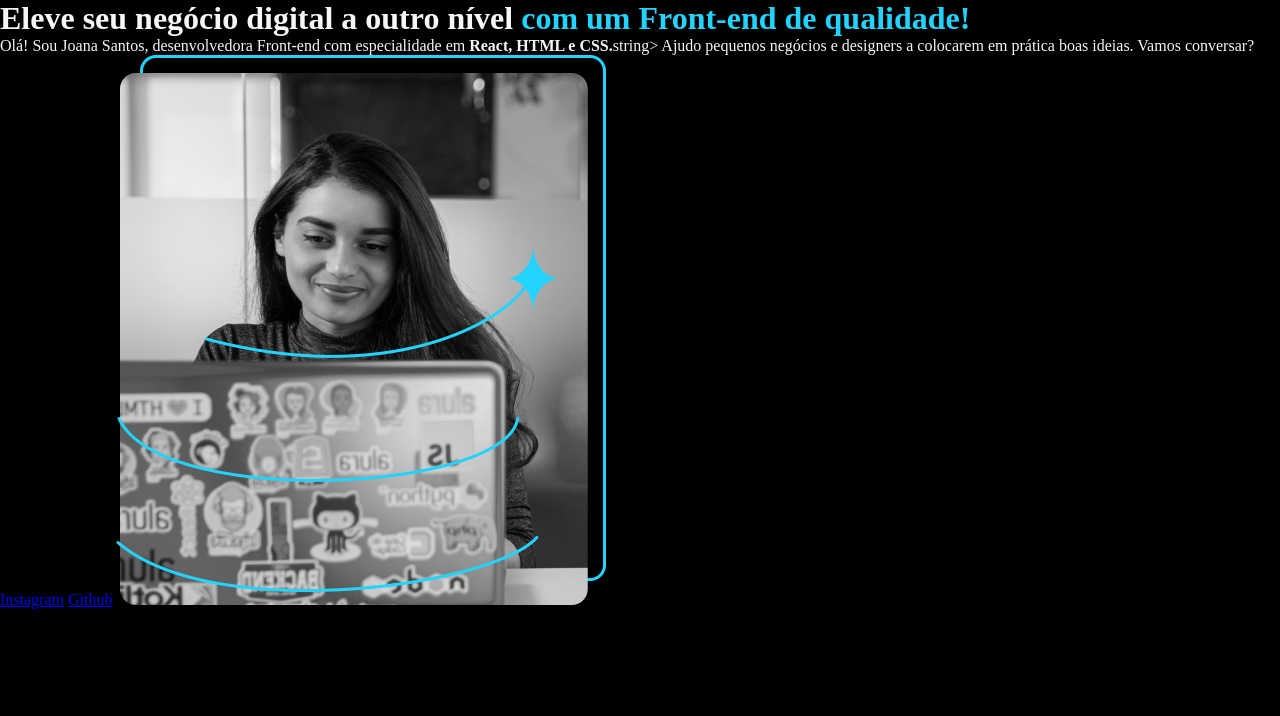
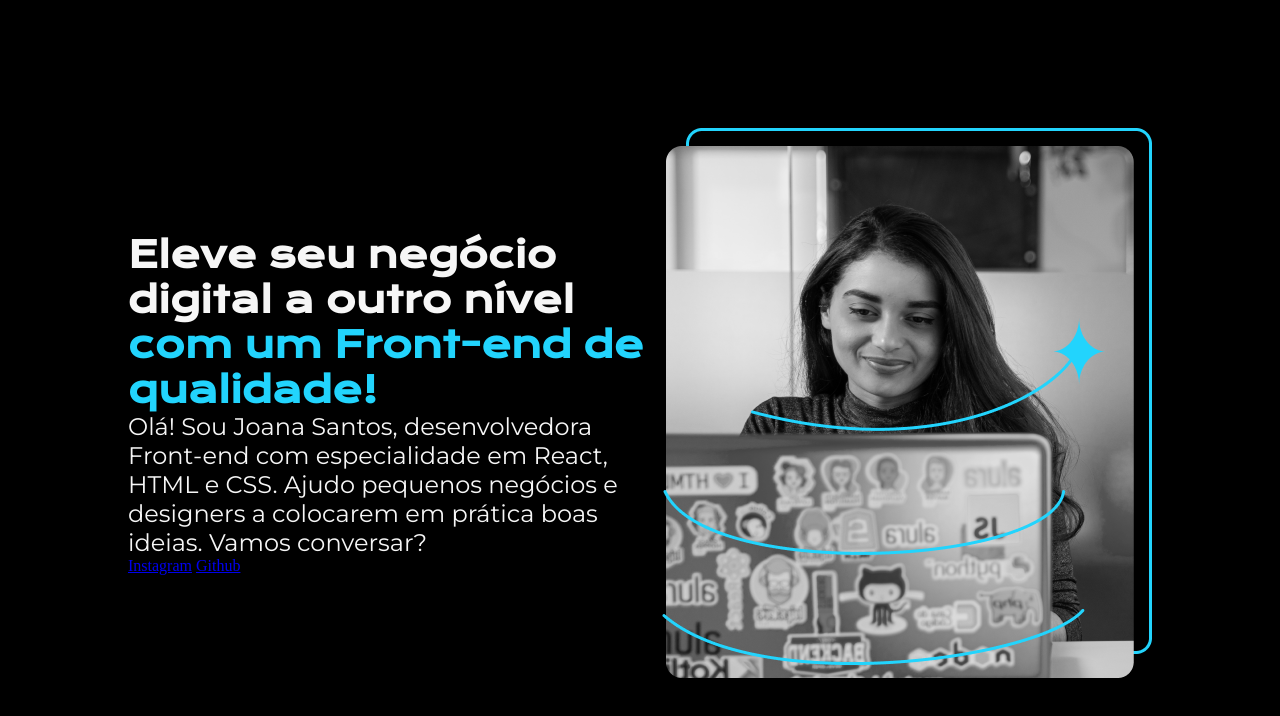
Before and after one commit to Nerukki/projeto-html, a plain HTML site: page index.html in a window 1280 px wide. Drawn offline with nearby package versions, Linux system fonts and the light colour scheme.

Commit message:
criando secoes, posicionando elemtentos com flexbox e importando fontes do google fonts

```diff
--- a/index.html
+++ b/index.html
@@ -1,19 +1,22 @@
 <!DOCTYPE html>
 <html lang="pt-br">
 <head>
-  <meta charset="UTF-8">
+   <meta charset="UTF-8">
   <meta http-equiv="X-UA-Compatible" content="IE=edge">
   <meta name="viewport" content="width=device-width, initial-scale=1.0">
   <title>Portifolio</title>
-  <link rel = "stylesheet" href = "style.css"
+  <link rel = "stylesheet" href = "style.css">
 </head>
+
 <body>
   <header> </header>
-  <main>
-    <h1>Eleve seu negócio digital a outro nível <strong class = "titulo-destaque">com um Front-end de qualidade!</strong></h1>
-    <p>Olá! Sou Joana Santos, desenvolvedora Front-end com especialidade em <strong>React, HTML e CSS.</strong>string> Ajudo pequenos negócios e designers a colocarem em prática boas ideias. Vamos conversar?</p>
-    <a href = "https://www.instagram.com/nerukki_" > Instagram</a>
-    <a href = "https://github.com/Nerukki" > Github</a>
+  <main class="apresentacao">
+    <section class="apresentacao__conteudo">
+      <h1 class="apresentacao__conteudo__titulo">Eleve seu negócio digital a outro nível <strong class = "titulo-destaque">com um Front-end de qualidade!</strong></h1>
+      <p class="apresentacao__conteudo__texto">Olá! Sou Joana Santos, desenvolvedora Front-end com especialidade em React, HTML e CSS. Ajudo pequenos negócios e designers a colocarem em prática boas ideias. Vamos conversar?</p>
+      <a href = "https://www.instagram.com/nerukki_" > Instagram</a>
+      <a href = "https://github.com/Nerukki" > Github</a>
+    </section>
     <img src = "imagem.png" alt = "foto da joana santos programando">
 
   </main>
--- a/style.css
+++ b/style.css
@@ -1,3 +1,5 @@
+@import url('https://fonts.googleapis.com/css2?family=Krona+One&family=Montserrat&display=swap');
+
 *{
     margin: 0;
     padding: 0;
@@ -13,3 +15,24 @@ body {
 .titulo-destaque {
     color: #22d4fd;
 }
+
+.apresentacao {
+    margin: 10%;
+    display: flex ;
+    align-items: center;
+    justify-content: space-between;
+}
+
+.apresentacao__conteudo {
+    width: 615px;
+}
+
+.apresentacao__conteudo__titulo {
+    font-size: 36px;
+    font-family: 'Krona One', sans-serif;
+}
+
+.apresentacao__conteudo__texto {
+    font-size: 24px;
+    font-family: 'Montserrat', sans-serif;
+}
```
